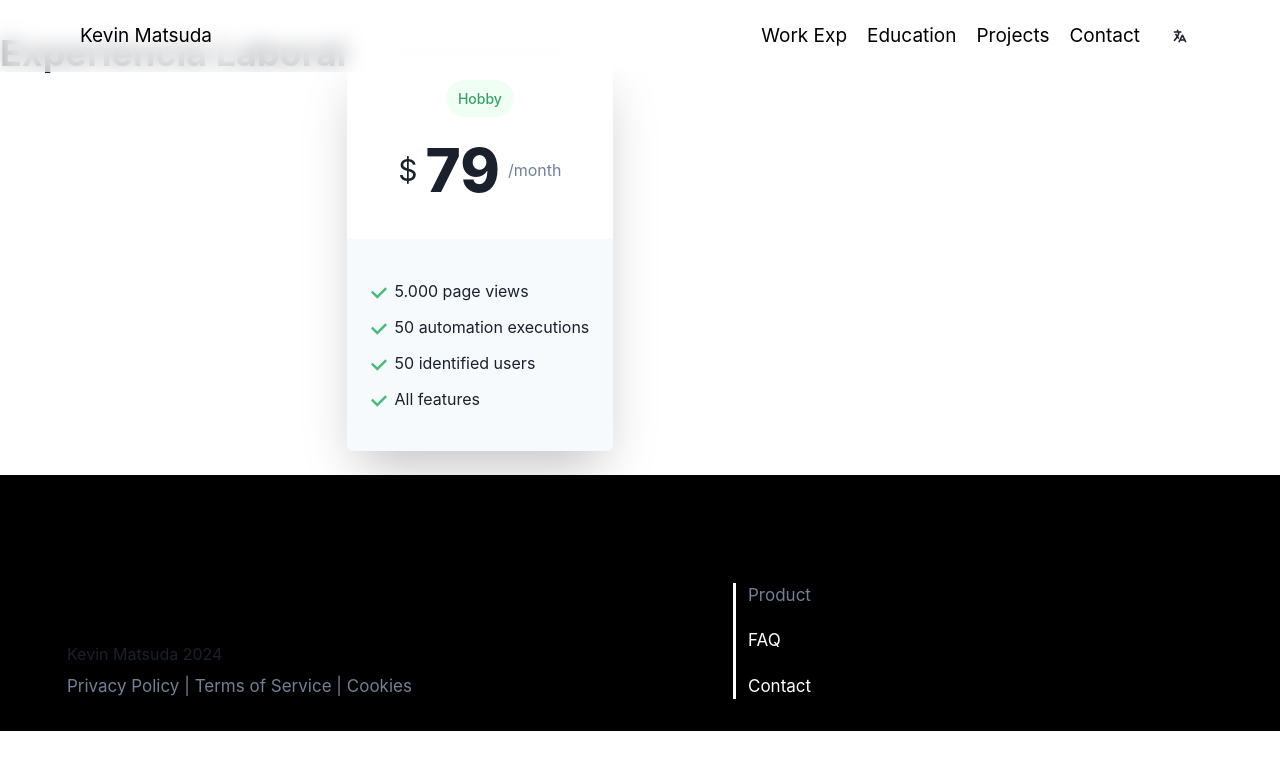
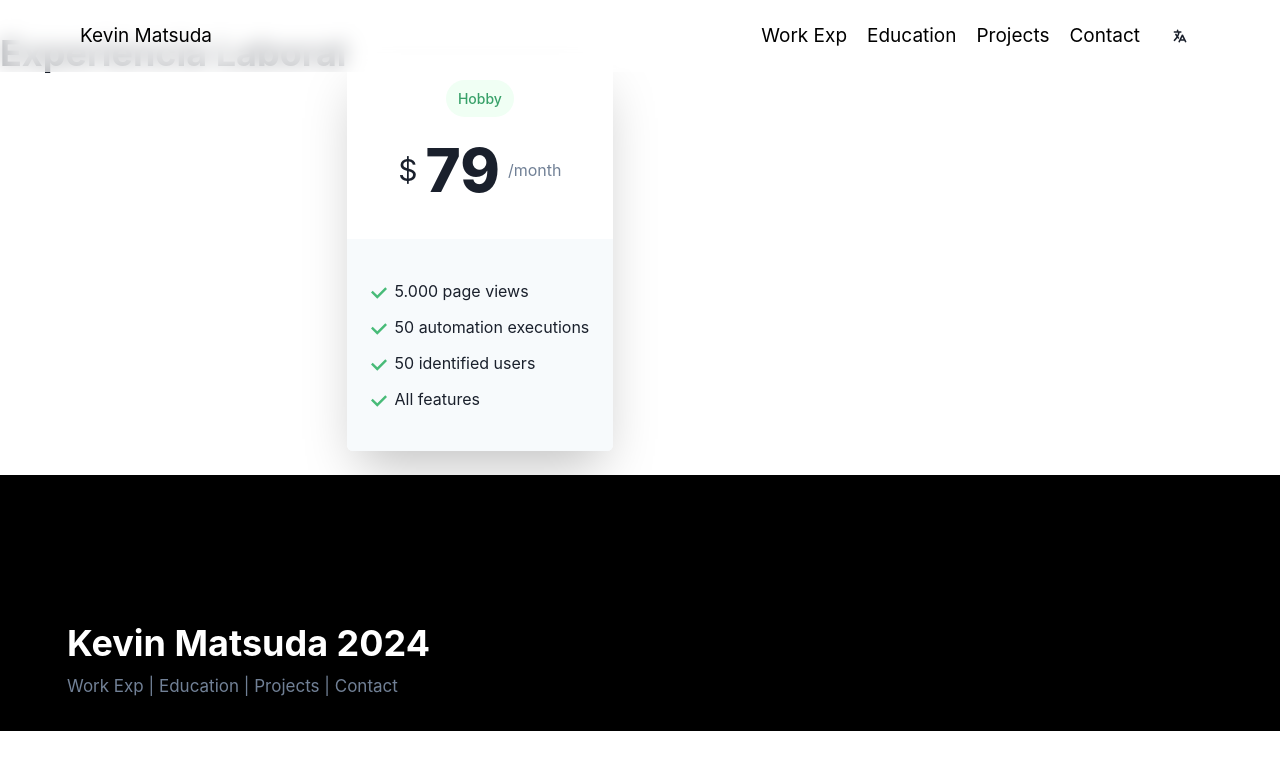
Before and after one commit to devQuebin/next-porfolio, a Next.js app: page /en/experience in a window 1280 px wide. Shown: the top 770 px of the page. Built offline with nearby package versions, Linux system fonts and the light colour scheme.

Commit message:
footer fix

```diff
--- a/src/components/navigation/Footer.tsx
+++ b/src/components/navigation/Footer.tsx
@@ -1,4 +1,4 @@
-import { Flex, Text } from "@chakra-ui/react";
+import { Flex, Heading, Text } from "@chakra-ui/react";
 import ThemedText from "../ThemedText";
 import { Link } from "../../i18n/routing";
 import { useTranslations } from "next-intl";
@@ -31,11 +31,12 @@ function Footer() {
         mt={{ base: 0, md: 3 }}
         gap={2}
       >
-        <Text>Kevin Matsuda {current_year}</Text>
+        <Heading color="white">Kevin Matsuda {current_year}</Heading>
         <ThemedText color={color} type="small">
-          <Link href="/privacy">Privacy Policy</Link> |{" "}
-          <Link href="/terms">Terms of Service</Link> |{" "}
-          <Link href="cookies">Cookies</Link>
+          <Link href="/eperience">{t("work")}</Link> |{" "}
+          <Link href="/education">{t("edu")}</Link> |{" "}
+          <Link href="/projects">{t("project")}</Link> |{" "}
+          <Link href="contact">{t("contact")}</Link>
         </ThemedText>
       </Flex>
       <Flex
@@ -47,17 +48,7 @@ function Footer() {
         borderLeftColor="white"
         pl={{ base: 0, md: 3 }}
         pt={{ base: 2, md: 0 }}
-      >
-        <ThemedText color={color} type="small">
-          Product
-        </ThemedText>
-        <ThemedText color="white" type="small">
-          <Link href="/faqs">FAQ</Link>
-        </ThemedText>
-        <ThemedText color="white" type="small">
-          <Link href="/contactus">{t("contact")}</Link>
-        </ThemedText>
-      </Flex>
+      ></Flex>
     </Flex>
   );
 }
```
Also changed, not shown: src/app/[locale]/projects/page.tsx (added).
